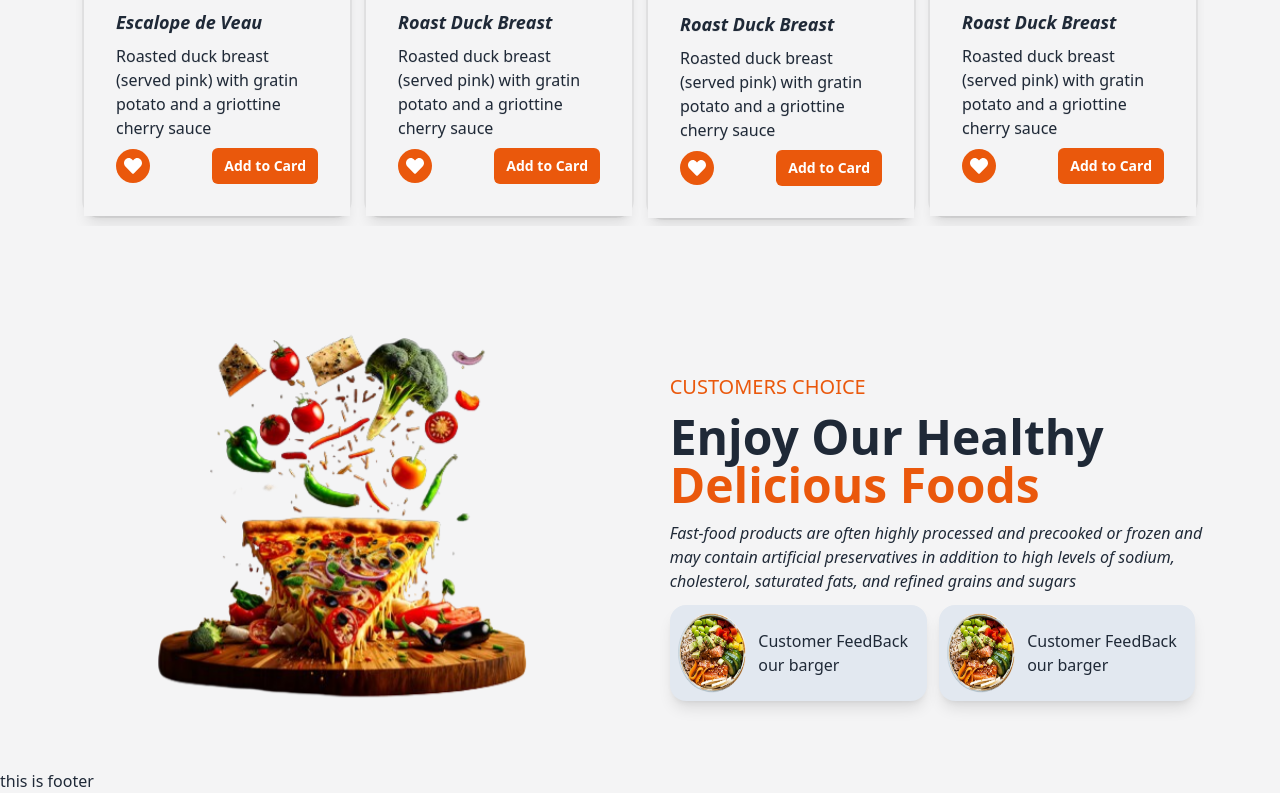
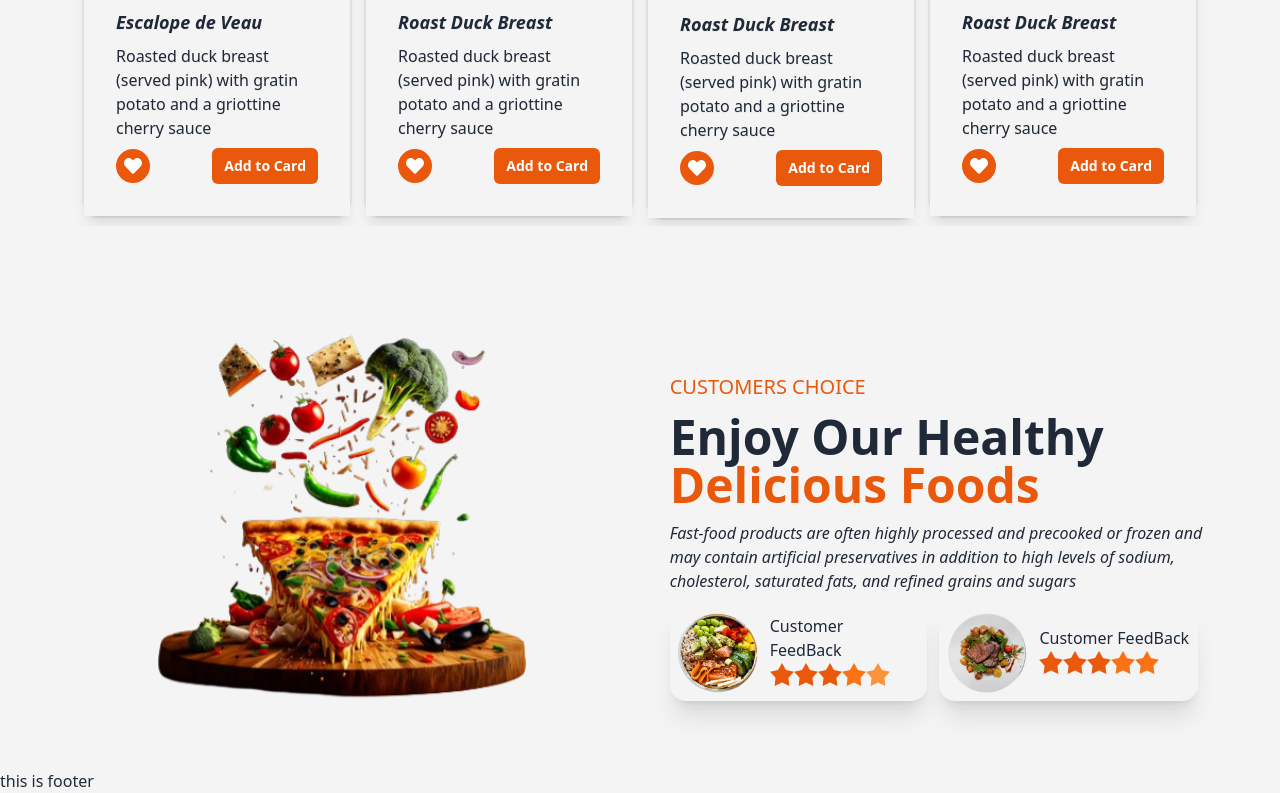
Before and after one commit to sohanwebdevctg/fast-foods-mern-stack-client-site-project-1-, a React (Vite) app: page / in a window 1280 px wide. Shown: the part 1947-2740 px from the top of the page. Built offline with nearby package versions, Linux system fonts and the light colour scheme.

Commit message:
creating ourCustomers page

```diff
--- a/src/pages/home/OurCustomers.jsx
+++ b/src/pages/home/OurCustomers.jsx
@@ -1,52 +1,135 @@
 import { FaAngleRight } from "react-icons/fa6";
 import { Link } from "react-router-dom";
-import pizza2 from '../../../public/ourCustomers/pizza2.png';
-import icon1 from '../../../public/ourCustomers/icon1.png';
-import icon2 from '../../../public/ourCustomers/icon2.png';
-import icon3 from '../../../public/ourCustomers/icon3.png';
-
+import pizza2 from "../../../public/ourCustomers/pizza2.png";
+import icon1 from "../../../public/ourCustomers/icon1.png";
+import icon2 from "../../../public/ourCustomers/icon2.png";
+import icon3 from "../../../public/ourCustomers/icon3.png";
 
 const OurCustomers = () => {
   return (
-    <div className='display'>
+    <div className="display">
       {/* ourCustomers content section start */}
-      <div className='flex flex-col md:flex-row-reverse items-center justify-between gap-14 md:gap-5 py-5 md:py-10'>
+      <div className="flex flex-col md:flex-row-reverse items-center justify-between gap-14 md:gap-5 py-5 md:py-10">
         {/* ourCustomer text start */}
-        <div className='md:w-1/2 h-full px-5 space-y-3'>
+        <div className="md:w-1/2 h-full px-5 space-y-3">
           {/* subtitle start */}
-          <h3 className="text-sm sm:text-base md:text-xs lg:text-lg xl:text-xl uppercase text-orange-600">customers choice
-          {/* subtitle end */}
+          <h3 className="text-sm sm:text-base md:text-xs lg:text-lg xl:text-xl uppercase text-orange-600">
+            customers choice
+            {/* subtitle end */}
           </h3>
           {/* title start */}
-          <h3 className='text-xl sm:text-2xl md:text-lg lg:text-4xl xl:text-5xl font-bold'><span >Enjoy Our Healthy</span><br></br><span className='text-orange-600'>Delicious Foods</span></h3>
+          <h3 className="text-xl sm:text-2xl md:text-lg lg:text-4xl xl:text-5xl font-bold">
+            <span>Enjoy Our Healthy</span>
+            <br></br>
+            <span className="text-orange-600">Delicious Foods</span>
+          </h3>
           {/* title end */}
           {/* details start */}
-          <p className='text-sm sm:text-base md:text-sm lg:text-base italic font-normal my-3 md:my-3  lg:my-5'>Fast-food products are often highly processed and precooked or frozen and may contain artificial preservatives in addition to high levels of sodium, cholesterol, saturated fats, and refined grains and sugars</p>
+          <p className="text-sm sm:text-base md:text-sm lg:text-base italic font-normal my-3 md:my-3  lg:my-5">
+            Fast-food products are often highly processed and precooked or
+            frozen and may contain artificial preservatives in addition to high
+            levels of sodium, cholesterol, saturated fats, and refined grains
+            and sugars
+          </p>
           {/* details end */}
           {/* feedback start */}
-          <div className="flex items-center gap-3">
+          <div className="sm:flex flex-col sm:flex-row items-center gap-3">
             {/* item1 start */}
-            <div className="bg-slate-200 shadow-lg p-2 rounded-2xl flex items-center gap-3">
+            <div className="bg-zinc-100 shadow-xl p-2 rounded-2xl flex items-center gap-3">
               {/* image start */}
-              <div className="w-[30%] h-20">
-                <img src={icon1} className="w-[100%] h-full"></img>
+              <div className="w-[35%] h-20">
+                <img src={icon1} className="sm:w-[100%] h-full"></img>
               </div>
-              <ul className="w-[70%] h-full">
-                <li>Customer FeedBack</li>
-                <li>our barger</li>
+              <ul className="w-[65%] h-full">
+                {/* title start */}
+                <li className="text-sm sm:text-base md:text-sm lg:text-base xl:text-base font-medium">Customer FeedBack</li>
+                {/* title end */}
+                {/* rating start */}
+                <li>
+                  <div className="rating rating-sm sm:rating-md md:rating-xs lg:rating-sm xl:rating-md">
+                    <input
+                      type="radio"
+                      name="rating-2"
+                      className="mask mask-star-2 bg-orange-600"
+                      required
+                    />
+                    <input
+                      type="radio"
+                      name="rating-2"
+                      className="mask mask-star-2 bg-orange-600"
+                      required
+                    />
+                    <input
+                      type="radio"
+                      name="rating-2"
+                      className="mask mask-star-2 bg-orange-600"
+                      required
+                    />
+                    <input
+                      type="radio"
+                      name="rating-2"
+                      className="mask mask-star-2 bg-orange-500"
+                      required
+                    />
+                    <input
+                      type="radio"
+                      name="rating-2"
+                      className="mask mask-star-2 bg-orange-400"
+                      required
+                    />
+                  </div>
+                </li>
+                {/* rating end */}
               </ul>
               {/* image end */}
             </div>
             {/* item1 end */}
             {/* item2 start */}
-            <div className="bg-slate-200 shadow-lg p-2 rounded-2xl flex items-center gap-3">
+            <div className="mt-3 md:mt-0 bg-zinc-100 shadow-xl p-2 rounded-2xl flex items-center gap-3">
               {/* image start */}
-              <div className="w-[30%] h-20">
-                <img src={icon1} className="w-[100%] h-full"></img>
+              <div className="w-[35%] h-20">
+                <img src={icon2} className="sm:w-[100%] h-full"></img>
               </div>
-              <ul className="w-[70%] h-full">
-                <li>Customer FeedBack</li>
-                <li>our barger</li>
+              <ul className="w-[65%] h-full">
+                {/* title start */}
+                <li className="text-sm sm:text-base md:text-sm lg:text-base xl:text-base font-medium">Customer FeedBack</li>
+                {/* title end */}
+                {/* rating start */}
+                <li>
+                  <div className="rating rating-sm sm:rating-md md:rating-xs lg:rating-sm xl:rating-md">
+                    <input
+                      type="radio"
+                      name="rating-2"
+                      className="mask mask-star-2 bg-orange-600"
+                      required
+                    />
+                    <input
+                      type="radio"
+                      name="rating-2"
+                      className="mask mask-star-2 bg-orange-600"
+                      required
+                    />
+                    <input
+                      type="radio"
+                      name="rating-2"
+                      className="mask mask-star-2 bg-orange-600"
+                      required
+                    />
+                    <input
+                      type="radio"
+                      name="rating-2"
+                      className="mask mask-star-2 bg-orange-500"
+                      required
+                    />
+                    <input
+                      type="radio"
+                      name="rating-2"
+                      className="mask mask-star-2 bg-orange-500"
+                      required
+                    />
+                  </div>
+                </li>
+                {/* rating end */}
               </ul>
               {/* image end */}
             </div>
@@ -56,10 +139,10 @@ const OurCustomers = () => {
         </div>
         {/* ourCustomers text end */}
         {/* ourCustomers image start */}
-        <div className='md:w-1/2 h-full'>
+        <div className="md:w-1/2 h-full">
           {/* image start */}
-          <div className='animationImg relative'>
-            <img src={pizza2} className='w-full h-full'></img>
+          <div className="animationImg relative">
+            <img src={pizza2} className="w-full h-full"></img>
           </div>
           {/* image end */}
         </div>
```
